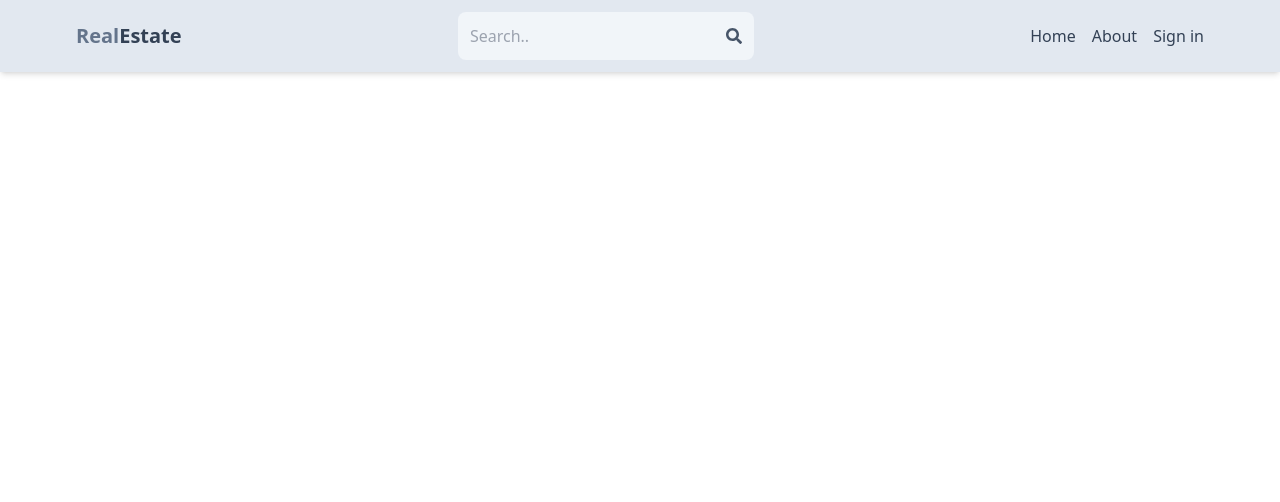
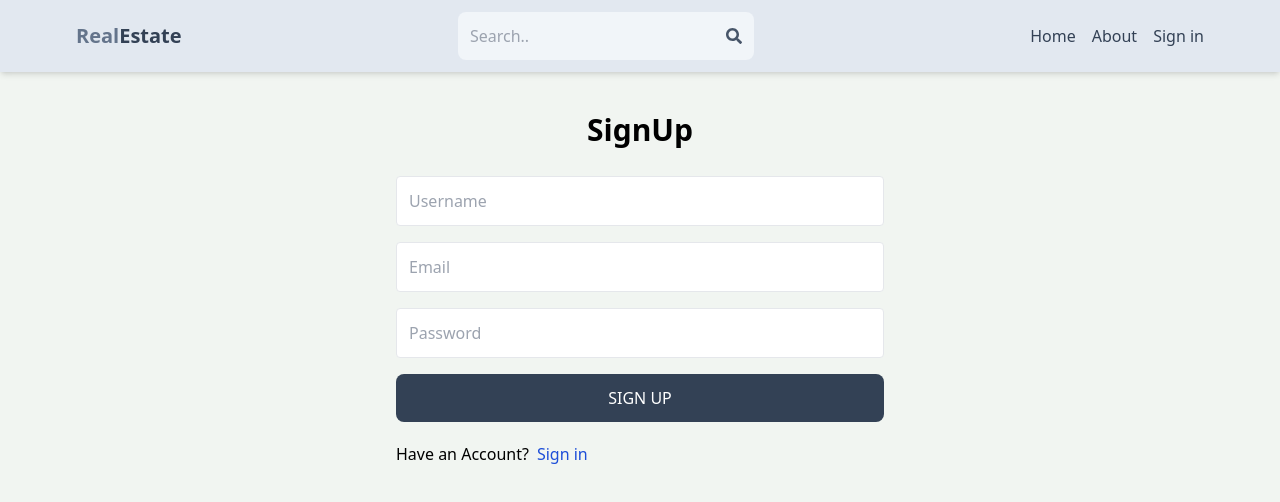
Before and after one commit to Pratham2sharma/Real-Estate-mern, a React (Vite) app in the folder client/: page /signup in a window 1280 px wide. Shown: the top 502 px of the page. Built offline with nearby package versions, Linux system fonts and the light colour scheme.

Commit message:
SignUp UI created

```diff
--- a/client/src/App.jsx
+++ b/client/src/App.jsx
@@ -15,7 +15,7 @@
       <Routes>
         <Route path="/" element={<Home />} />
         <Route path="/sign-in" element={<Signin />} />
-        <Route path="/sign-out" element={<SignUp />} />
+        <Route path="/signup" element={<SignUp />} />
         <Route path="/profile" element={<Profile />} />
         <Route path="/about" element={<About />} />
       </Routes>
--- a/client/src/index.css
+++ b/client/src/index.css
@@ -1,3 +1,7 @@
 @tailwind base;
 @tailwind components;
 @tailwind utilities;
+
+body{
+    background-color: rgb(241 , 245 , 241);
+}
--- a/client/src/pages/SignUp.jsx
+++ b/client/src/pages/SignUp.jsx
@@ -1,5 +1,39 @@
 import React from "react";
+import { Link } from "react-router-dom";
 
 export default function SignUp() {
-  return <div>SignUp</div>;
+  return (
+    <div className="p-3 max-w-lg mx-auto">
+      <h1 className="text-3xl text-center font-semibold my-7">SignUp</h1>
+      <form className="flex flex-col gap-4">
+        <input
+          type="text"
+          placeholder="Username"
+          className="border p-3 rounded lg-3"
+          id="username"
+        />
+        <input
+          type="email"
+          placeholder="Email"
+          className="border p-3 rounded lg-3"
+          id="email"
+        />
+        <input
+          type="password"
+          placeholder="Password"
+          className="border p-3 rounded lg-3"
+          id="password"
+        />
+        <button className="bg-slate-700 text-white p-3 rounded-lg uppercase hover:opacity-95 disabled:opacity-80">
+          Sign up
+        </button>
+      </form>
+      <div className="flex gap-2 mt-5">
+        <p>Have an Account?</p>
+        <Link to="/sign-in">
+          <span className="text-blue-700">Sign in</span>
+        </Link>
+      </div>
+    </div>
+  );
 }
```
